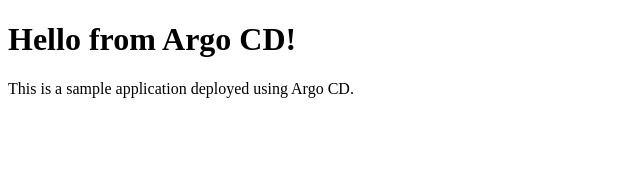
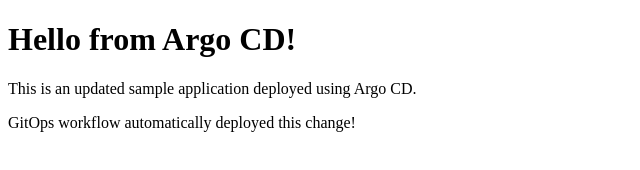
Before and after one commit to zmehta2/sample-app, a plain HTML site: page index.html in a window 1280 px wide. Shown: the whole page, without its empty margins (0-640 px from the left). Drawn offline with Linux system fonts and the light colour scheme.

Commit message:
Update index.html

```diff
--- a/index.html
+++ b/index.html
@@ -1,10 +1,11 @@
 <!DOCTYPE html>
 <html>
 <head>
-    <title>Sample App for Argo CD</title>
+    <title>Updated Sample App for Argo CD</title>
 </head>
 <body>
     <h1>Hello from Argo CD!</h1>
-    <p>This is a sample application deployed using Argo CD.</p>
+    <p>This is an updated sample application deployed using Argo CD.</p>
+    <p>GitOps workflow automatically deployed this change!</p>
 </body>
 </html>
```
